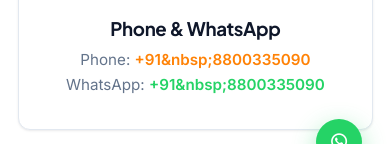
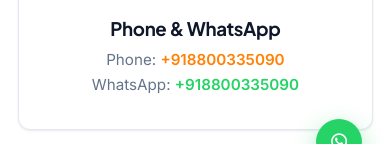
Before and after one commit to Akashsinghkumar/Mansha_International, a plain HTML site: page contact.html in a window 390 px wide. Shown: the part 651-795 px from the top of the page. Drawn offline with nearby package versions, Linux system fonts and the light colour scheme.

Commit message:
Update phone and WhatsApp numbers in contact.html

```diff
--- a/contact.html
+++ b/contact.html
@@ -175,8 +175,8 @@
           <div class="feature-card-icon" style="margin: 0 auto 1.25rem;"><i class="ri-phone-fill"></i></div>
           <h3>Phone &amp; WhatsApp</h3>
           <p style="color: var(--text-muted); font-size: 0.95rem; margin-top: 0.5rem;">
-            Phone: <a href="tel:+918800335090" style="color: var(--accent-orange); font-weight: 600;">+91&amp;nbsp;8800335090</a><br>
-            WhatsApp: <a href="https://wa.me/+918800335090" target="_blank" style="color: #25d366; font-weight: 600;" rel="noopener noreferrer">+91&amp;nbsp;8800335090</a>
+            Phone: <a href="tel:+918800335090" style="color: var(--accent-orange); font-weight: 600;">+918800335090</a><br>
+            WhatsApp: <a href="https://wa.me/+918800335090" target="_blank" style="color: #25d366; font-weight: 600;" rel="noopener noreferrer">+918800335090</a>
           </p>
         </div>
 
```
